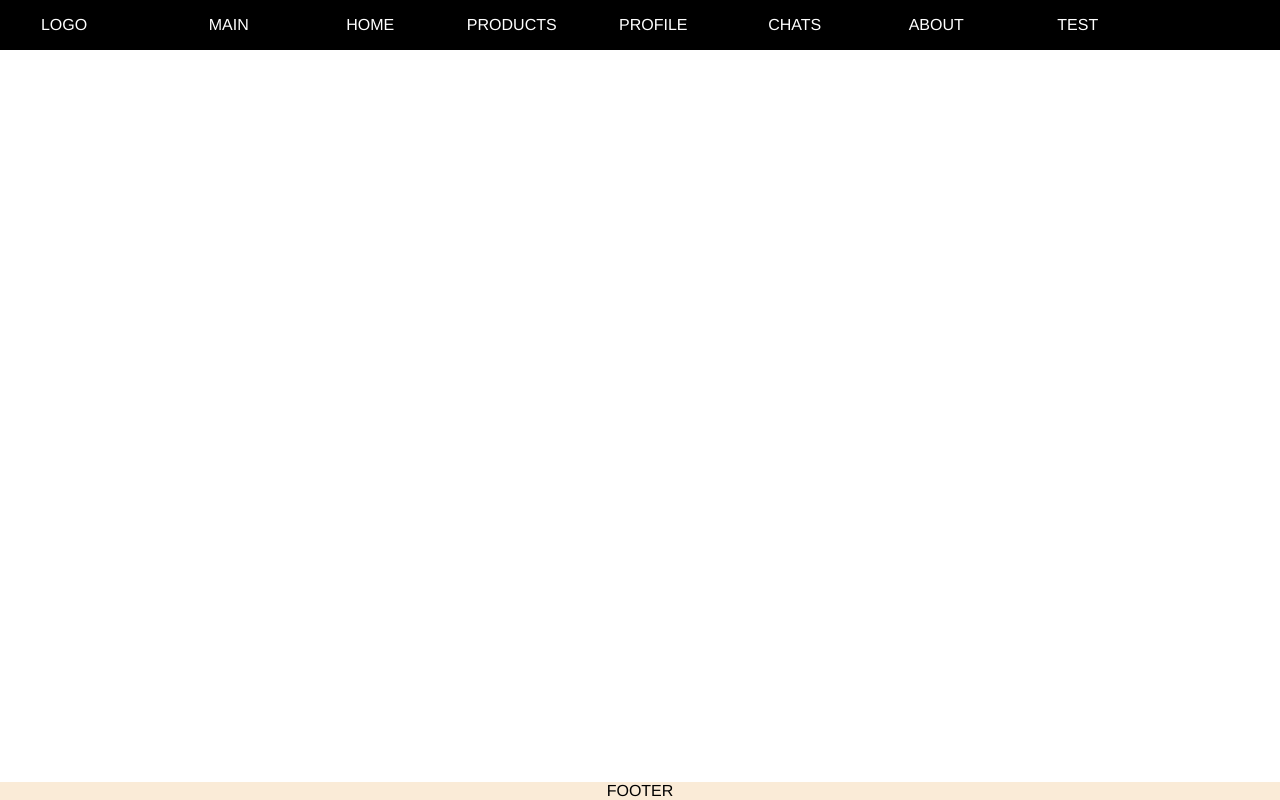
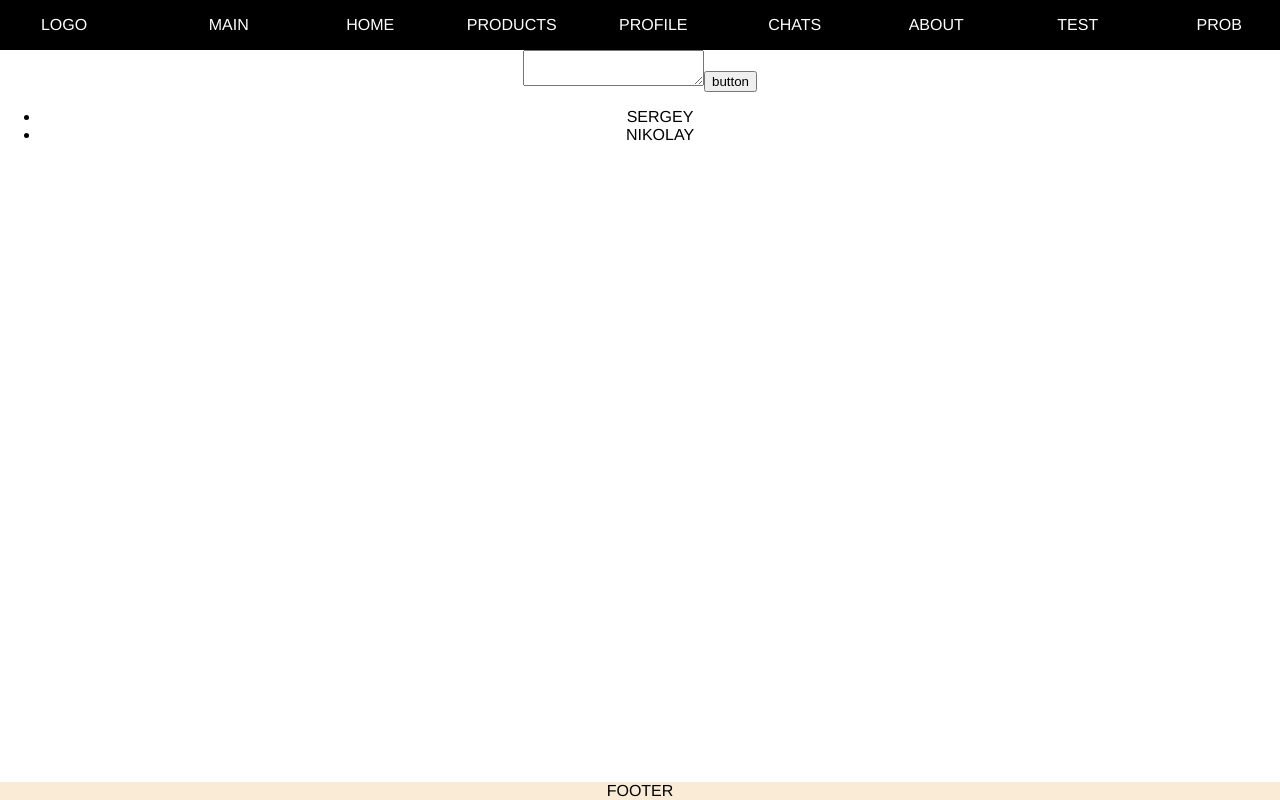
Before and after one commit to VikTornado/ReactGitTest, a React (Create React App) app: page /prob in a window 1280 px wide. Built offline with nearby package versions, Linux system fonts and the light colour scheme.

Commit message:
ProductTextarea

```diff
--- a/src/App.js
+++ b/src/App.js
@@ -8,8 +8,9 @@ import Chats from "./Components/Chats/Chats";
 import Home from "./Components/Home/Home";
 import About from "./Components/About/About";
 import {Route, Routes} from "react-router-dom";
-import {addAboutRef, addCars, addlistNew} from "./State";
+import {addAboutRef, addCars, addlistNew, probData} from "./State";
 import Test from "./Components/Test/Test";
+import Prob from "./Components/Prob/Prob";
 
 
 function App(props) {
@@ -29,12 +30,18 @@ function App(props) {
                                                          aboutPost={props.aboutPost}/>}/>
                     <Route
                         path="/products" element={<Products prod={props.state}
-                                                            addTextArea2={props.addTextArea2}/>}/>
+                                                            addTextArea2={props.addTextArea2}
+                                                            probData={probData}/>}/>
                     <Route path="/test" element={<Test name={props.state}
                                                        addAboutRef={addAboutRef}
                                                        newPostText={props.newPostText}
                                                        updateNewPostText={props.updateNewPostText}
                     />}/>
+                    //-----------------------------------------//
+
+                    <Route path="/prob" element={<Prob prob={props.state} probData={probData}/>}/>
+                    //-----------------------------------------//
+
                 </Routes>
             </div>
             <Footer/>
--- a/src/Components/Header/HeaderNavbar/HeaderNavbar.jsx
+++ b/src/Components/Header/HeaderNavbar/HeaderNavbar.jsx
@@ -26,6 +26,9 @@ const HeaderNavbar = (props) => {
         <NavLink to={"/test"} className={nav.item}>
         Test
       </NavLink>
+        <NavLink to={"/prob"} className={nav.item}>
+        Prob
+      </NavLink>
     </ul>
   );
 };
--- /dev/null
+++ b/src/Components/Prob/Prob.jsx
@@ -0,0 +1,25 @@
+import React from "react";
+import Probnaya from "./Probnaya/Probnaya";
+
+
+const Prob = (props) => {
+    console.log(props)
+    let names = props.prob.prob.map(name => <Probnaya name={name.name}/>)
+    let textareaRef = React.createRef()
+    let button = () => {
+        let text = textareaRef.current.value
+        props.probData(text)
+        // textareaRef.current.value = ""
+    }
+    return(
+        <div>
+            <textarea ref={textareaRef}></textarea>
+            <button onClick={button}>button</button>
+            <ul>
+                {names}
+            </ul>
+        </div>
+    )
+}
+
+export default Prob
--- /dev/null
+++ b/src/Components/Prob/Probnaya/Probnaya.jsx
@@ -0,0 +1,12 @@
+import React from "react";
+
+const Probnaya = (props) => {
+    console.log(props)
+    return (
+        <div>
+            <li>{props.name}</li>
+        </div>
+    )
+}
+
+export default Probnaya
--- a/src/Components/Products/Products.jsx
+++ b/src/Components/Products/Products.jsx
@@ -6,7 +6,10 @@ const Products = (props) => {
     let addRef = React.createRef()
     let addClick = () => {
         let text = addRef.current.value
-        props.addTextArea2(text)
+        //-----------------------------------------//
+        props.probData(text)
+        //-----------------------------------------//
+
         addRef.current.value = ""
     }
     let addProdNew = props.prod.prod.map(item => <ProductsCars item={item.item}/>)
--- a/src/Components/Test/Test.jsx
+++ b/src/Components/Test/Test.jsx
@@ -4,12 +4,14 @@ import test from "./Test.module.css"
 
 const Test = (props) => {
     console.log(props)
-    let addTest = props.name.about.map(name => <TestLink name={name.name}/>)
+    let addTest = () => {
+        props.name.about.map(name => <TestLink name={name.name} />)
+    }
     let refTest = React.createRef()
     let testButton = () => {
         let text = refTest.current.value
         props.addAboutRef(text)
-        refTest.current.value = ""
+        props.updateNewPostText(" ")
     }
     let onChange = () => {
         let text = refTest.current.value
--- a/src/State.js
+++ b/src/State.js
@@ -1,6 +1,10 @@
 import {rerenderRoot} from "./render";
 
 const State = {
+    prob: [
+        {name: "Sergey"},
+        {name: "Nikolay"},
+    ],
     listTo: [
         {id: "viktor", name: "Viktor"},
         {id: "stepan", name: "Stepan"},
@@ -22,10 +26,14 @@ const State = {
         {name: "Yuriy"}
     ],
     newTextPage: "Yuriy",
+    //-----------------------------------------//
+
     prod: [
         {item: "say hello"},
         {item: "how is your business"}
     ],
+    //-----------------------------------------//
+
     about: [
         {name: "Viktor"},
         {name: "Oleg"},
@@ -34,6 +42,7 @@ const State = {
     aboutPost: "Viktor",
     newPostText: "It-kama",
 };
+window.state = State
 
 export let addlistNew = (name) => {
     let newName = {
@@ -75,8 +84,20 @@ export let addAboutRef = (message) => {
     rerenderRoot(State)
 }
 export let updateNewPostText = (text) => {
-    State.about = text
+    State.newPostText = text
     rerenderRoot(State)
 }
 
+//-----------------------------------------//
+export let probData = (name) => {
+    let newProbData = {
+        name: name
+    }
+    State.prob.push(newProbData)
+    rerenderRoot()
+}
+//-----------------------------------------//
+
+
+
 export default State;
--- a/src/render.js
+++ b/src/render.js
@@ -8,8 +8,7 @@ import {
     addCars,
     addlistNew,
     addTextArea,
-    addTextArea2,
-    updateNewPostText
+    addTextArea2, probData, updateNewPostText,
 } from "./State";
 
 export let rerenderRoot = (State) => {
@@ -24,7 +23,12 @@ export let rerenderRoot = (State) => {
             addTextArea2={addTextArea2}
             addlistNew={addlistNew}
             addAboutRef={addAboutRef}
+            newPostText={State.newPostText}
             updateNewPostText={updateNewPostText}
+            //-----------------------------------------//
+            probData={probData}
+            //-----------------------------------------//
+
         />
       </React.StrictMode>
     </BrowserRouter>
```
Also changed, not shown: src/Components/Test/TestLink/Test.jsx (+1 -0 lines), src/Components/Prob/Prob.module.css (added), src/Components/Prob/Probnaya/Probnaya.module.css (added).
